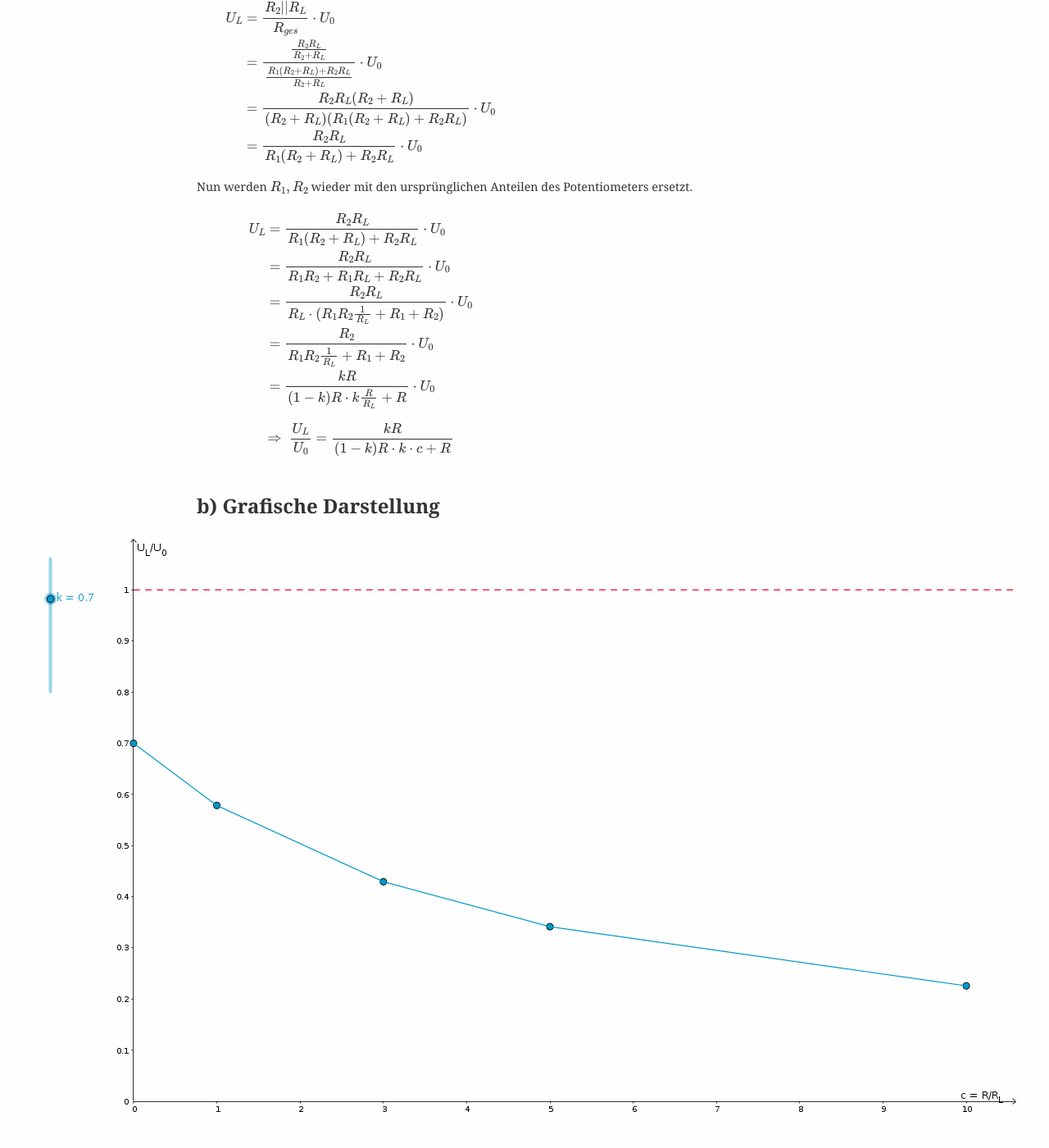
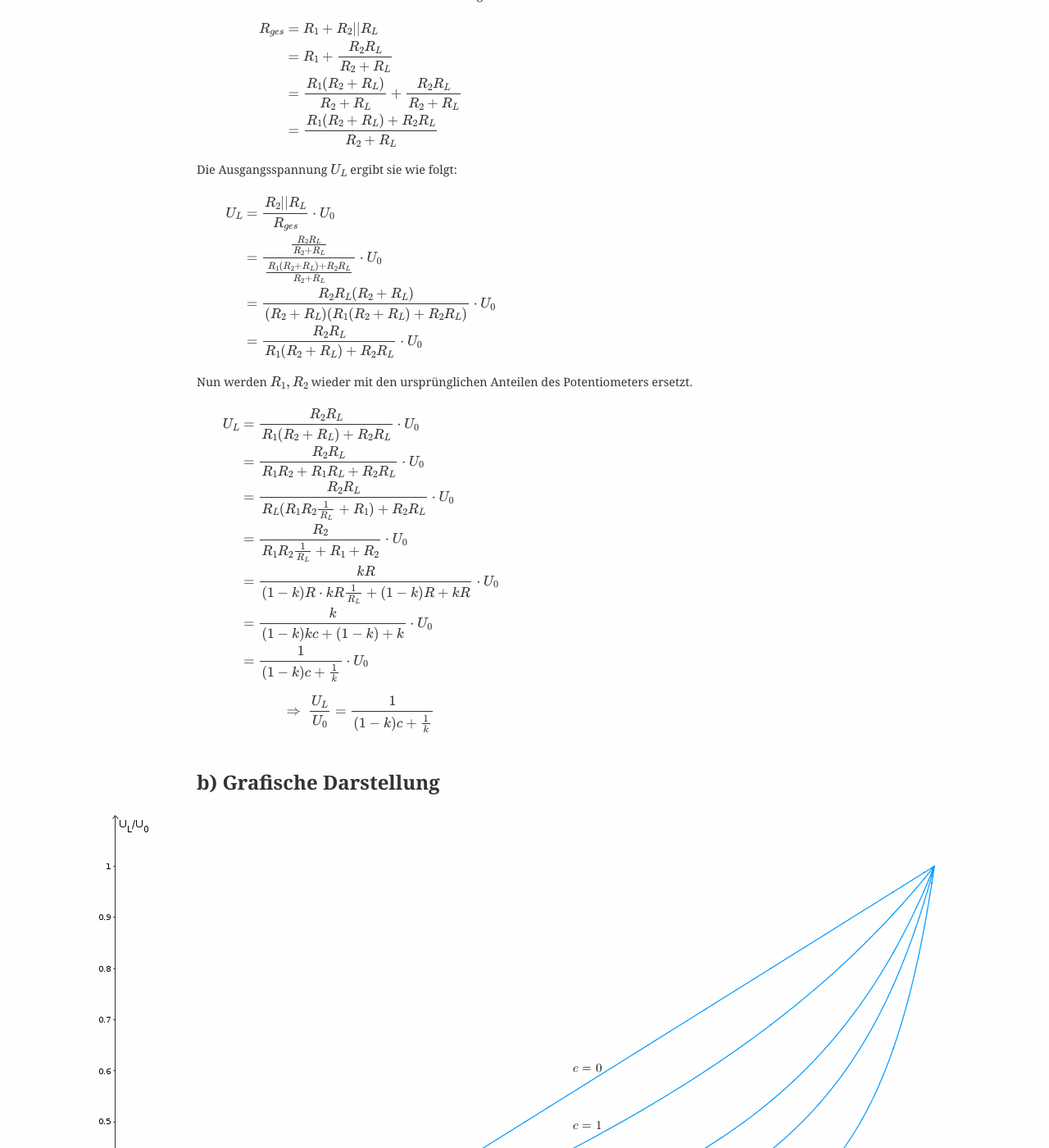
Before and after one commit to kleinfreund/ranu2619, a Jekyll site: the page built from 17-ss/est/uebung-4/index.html, in a window 1280 px wide and 1400 px high, scrolled down 1623 px. Shown: the whole window at 82% size. Built offline with Jekyll 4.4.1, drawn with Linux system fonts in a browser that asks for light colours; formulas are drawn with MathJax 3; some of the changed text lies outside the part shown.

Commit message:
Complete exercise 4

```diff
--- a/17-ss/est/uebung-4/index.html
+++ b/17-ss/est/uebung-4/index.html
@@ -88,8 +88,16 @@ mathjax: true
     <p>Um die Ausgangsspannung \( U_L \) zu berechnen wird der Gesamtwiderstand \( R_{ges} \) benötigt. Dieser lässt sich mit einem alternativen Schaltbild herleiten.</p>
 
     <figure>
-        <img src="{{ site.baseurl }}/img/17-ss/est/ex-4-task-2a.png">
+        <img src="{{ site.baseurl }}/img/17-ss/est/ex-4-task-2a-1.png">
         <figcaption>
+            Ursprüngliche Schaltung
+        </figcaption>
+    </figure>
+
+    <figure>
+        <img src="{{ site.baseurl }}/img/17-ss/est/ex-4-task-2a-2.png">
+        <figcaption>
+            Ersatzschaltung mit \( R_1 = (1-k)R \) und \( R_2 = kR \).
         </figcaption>
     </figure>
 
@@ -125,13 +133,15 @@ mathjax: true
     \begin{align*}
         U_L &amp;= \frac{ R_2 R_L }{ R_1 (R_2 + R_L) + R_2 R_L } \cdot U_0 \\
         &amp;= \frac{ R_2 R_L }{ R_1 R_2 + R_1 R_L + R_2 R_L } \cdot U_0 \\
-        &amp;= \frac{ R_2 R_L }{ R_L \cdot (R_1 R_2 \frac{ 1 }{ R_L } + R_1 + R_2) } \cdot U_0 \\
+        &amp;= \frac{ R_2 R_L }{ R_L (R_1 R_2 \frac{ 1 }{ R_L } + R_1) + R_2 R_L } \cdot U_0 \\
         &amp;= \frac{ R_2 }{ R_1 R_2 \frac{ 1 }{ R_L } + R_1 + R_2 } \cdot U_0 \\
-        &amp;= \frac{ kR }{ (1-k)R \cdot k \frac{ R }{ R_L } + R } \cdot U_0 \\
+        &amp;= \frac{ kR }{ (1-k)R \cdot kR \frac{ 1 }{ R_L } + (1-k)R + kR } \cdot U_0 \\
+        &amp;= \frac{ k }{ (1-k) k c + (1-k) + k } \cdot U_0 \\
+        &amp;= \frac{ 1 }{ (1-k) c + \frac{ 1 }{ k } } \cdot U_0 \\
     \end{align*}
 
     \begin{align*}
-        \Rightarrow~ \frac{ U_L }{ U_0 } &amp;= \frac{ kR }{ (1-k)R \cdot k \cdot c + R } \\
+        \Rightarrow~ \frac{ U_L }{ U_0 } &amp;= \frac{ 1 }{ (1-k) c + \frac{ 1 }{ k } } \\
     \end{align*}
 
     <h3 id="4.2b">b) Grafische Darstellung</h3>
```
Also changed, not shown: img/17-ss/est/ex-4-task-2a-1.png (added), img/17-ss/est/ex-4-task-2a-2.png (added), img/17-ss/est/ex-4-task-2b.png.
